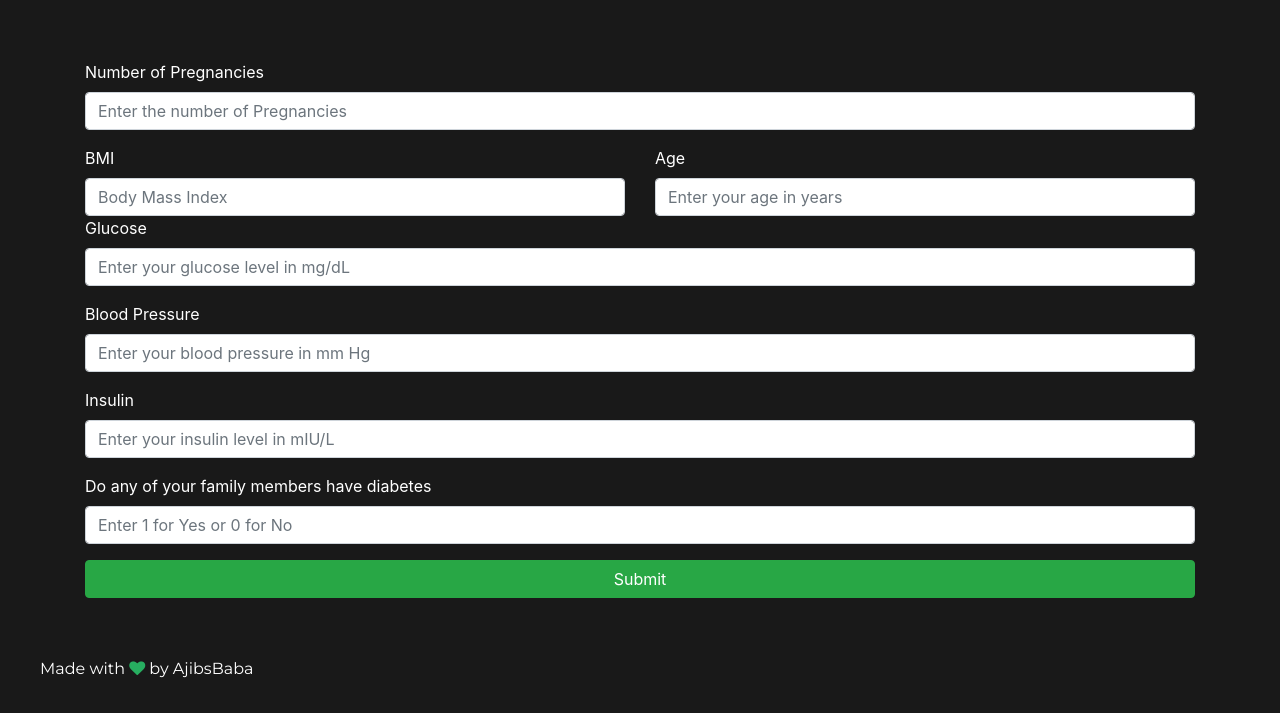
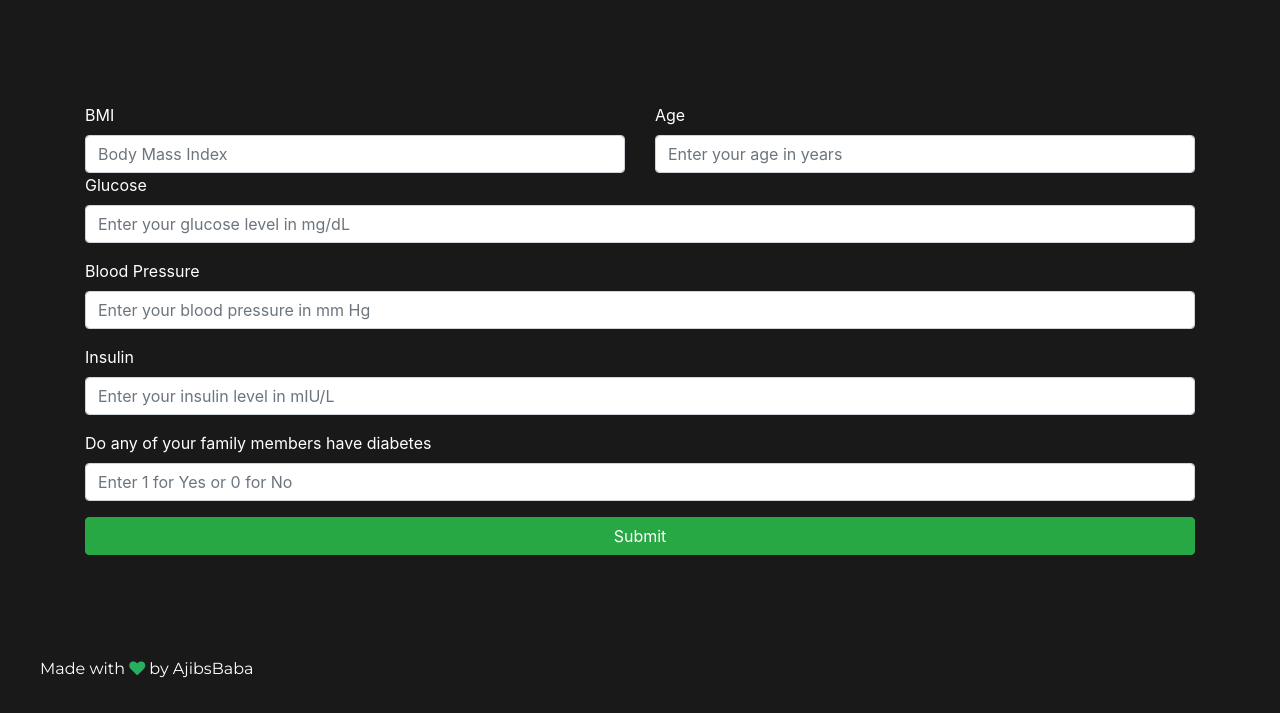
Before and after one commit to AjibsBaba/diabetes-diagnosis, a Flask app: page /entry in a window 1280 px wide. Shown: the part 87-800 px from the top of the page. Run offline with Flask 2, Linux system fonts and the light colour scheme; parts of the project's set-up code (start-up, migrations or seed data) failed here and were passed over; some libraries are stand-ins or nearby versions.

Commit message:
removed unused parameters

```diff
--- a/app.py
+++ b/app.py
@@ -25,7 +25,7 @@ def entry():
 @app.route('/diagnosis', methods=["POST", "GET"])
 def diagnosis():
     if request.method == 'POST':
-        pregnancy = int(request.form['Pregnancies'])
+        pregnancy = int(0)
         glucose = int(request.form['Glucose'])
         bloodPressure = int(request.form['BloodPressure'])
         skinThickness = int(20)
--- a/templates/model.html
+++ b/templates/model.html
@@ -35,11 +35,6 @@
    {% endif %}
    </div>
       <form action="/diagnosis" method="POST" id="custom-validation" class="container text-white">
-          <div class="form-group">
-            <label for="Pregnancies">Number of Pregnancies</label>
-            <input type="number" class="form-control" name="Pregnancies" aria-describedby="Help" placeholder="Enter the number of Pregnancies" required>
-            <div class="invalid-feedback">Please Enter the number of Pregnancies you have had</div>
-          </div>
           <div class="row">
               <div class="col">
                 <label for="BMI">BMI</label>
```
